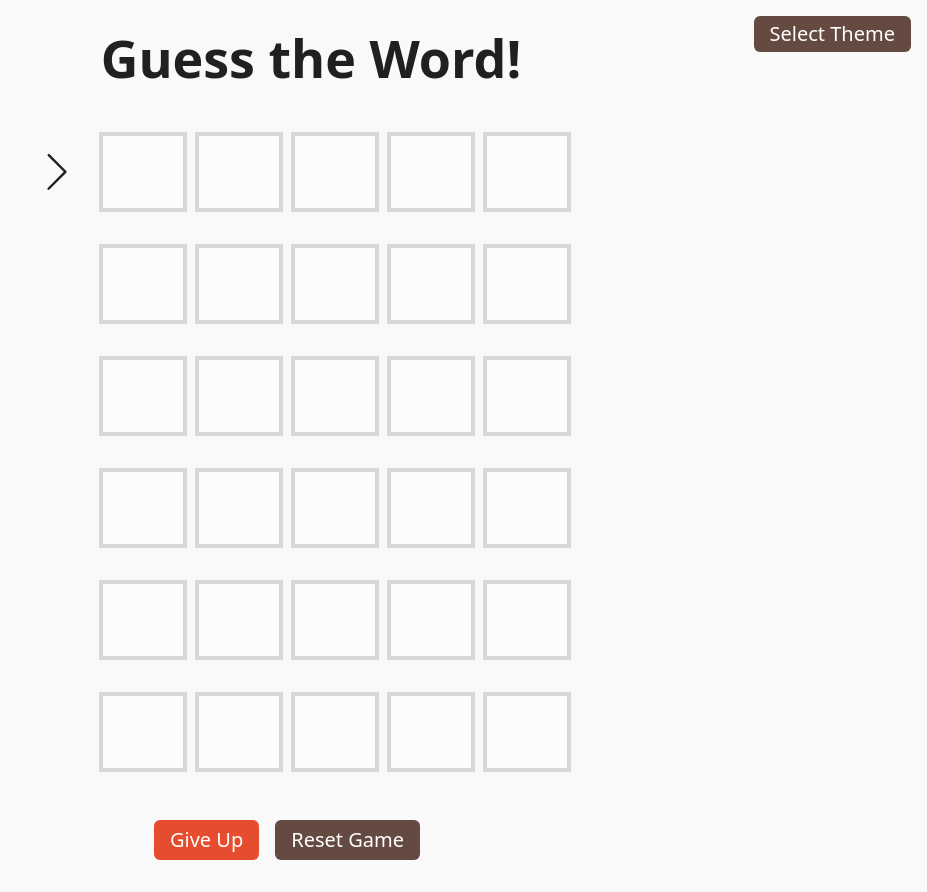
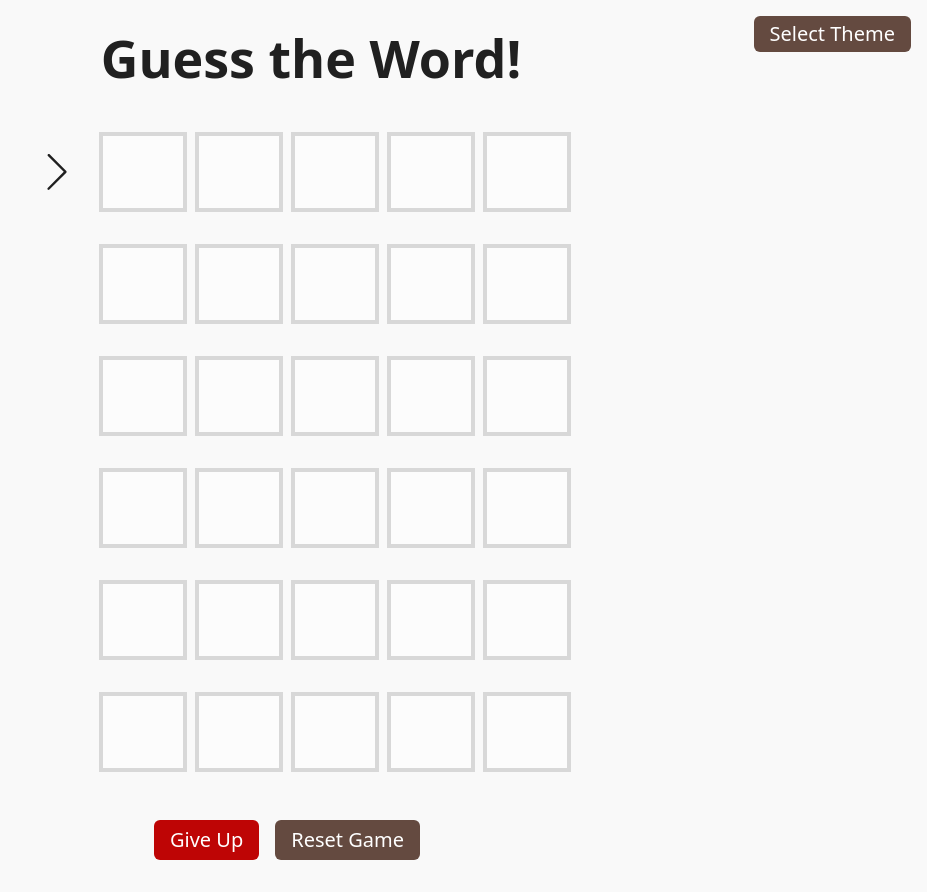
Before and after one commit to Albert12302/wordle-recreation, a React (Vite) app: page / in a window 1280 px wide. Shown: the whole page, without its empty margins (353-1280 px from the left). Built offline with nearby package versions, Linux system fonts and the light colour scheme; no server answers.

Commit message:
Changing destructive button color

```diff
--- a/src/index.css
+++ b/src/index.css
@@ -15,7 +15,7 @@
   --muted-foreground: oklch(0.5032 0 0);
   --accent: oklch(0.931 0 0);
   --accent-foreground: oklch(0.2435 0 0);
-  --destructive: oklch(0.6271 0.1936 33.339);
+  --destructive: oklch(50.483% 0.20496 28.984);
   --destructive-foreground: oklch(1 0 0);
   --border: oklch(0.8822 0 0);
   --input: oklch(0.8822 0 0);
```
